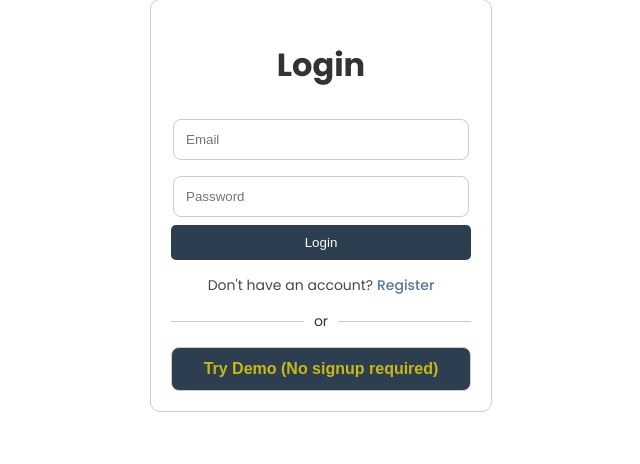
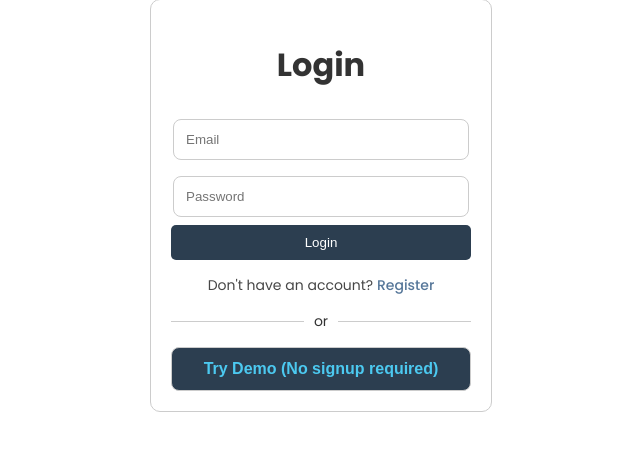
Before and after one commit to Muizzf/unitrack, a Flask app: a page that uses templates/login.html in a window 1280 px wide. Shown: the part 253-717 px from the top of the page, without its empty margins (319-959 px from the left). Run offline with Flask 3, Linux system fonts and the light colour scheme; some libraries are stand-ins or nearby versions.

Commit message:
update login colours

```diff
--- a/static/style.css
+++ b/static/style.css
@@ -804,7 +804,7 @@ p {
   padding: 12px;
   border-radius: 8px;
   border: 1px solid var(--border-color);
-  color: #c7b919;
+  color: #4cc9f0;
   font-size: 16px;
   font-weight: 600;
   cursor: pointer;
```
